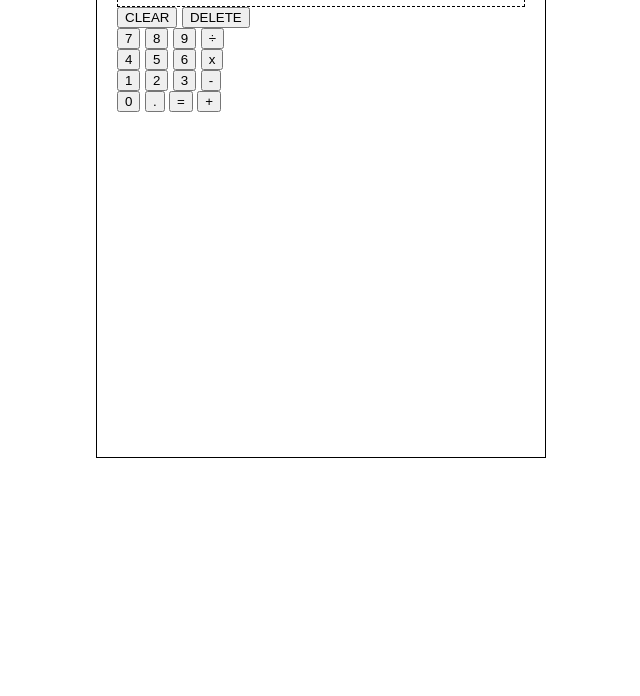
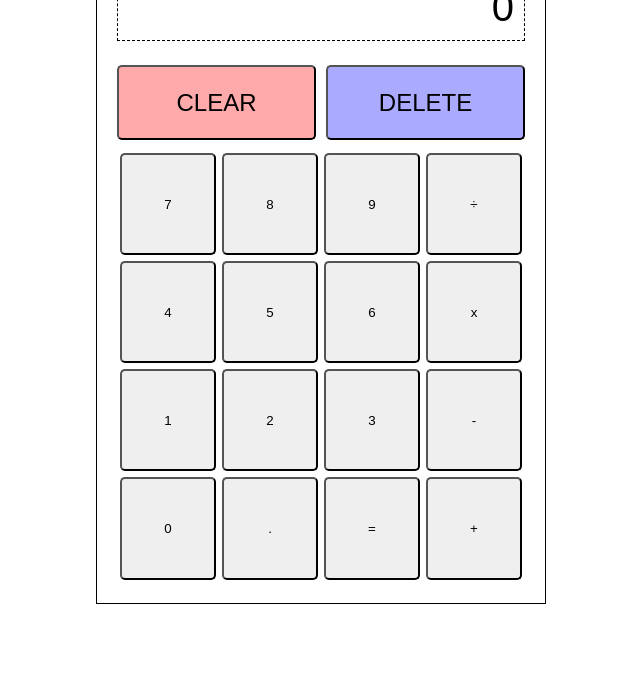
Before and after one commit to aaksant/calculator, a plain HTML site: page index.html in a window 1280 px wide. Shown: the part 104-800 px from the top of the page, without its empty margins (319-959 px from the left). Drawn offline with Linux system fonts and the light colour scheme.

Commit message:
Add style to buttons

```diff
--- a/style.css
+++ b/style.css
@@ -1,3 +1,12 @@
+:root {
+  --clear-button: #faa;
+  --clear-button-hover: #e99;
+  --clear-button-active: #d88;
+  --delete-button: #aaf;
+  --delete-button-hover: #99e;
+  --delete-button-active: #88d;
+}
+
 html {
   box-sizing: border-box;
 }
@@ -22,7 +31,7 @@ body {
 
 .calculator-container {
   width: 450px;
-  height: 550px;
+  height: auto;
   border: 1px solid black;
   display: flex;
   flex-direction: column;
@@ -35,5 +44,63 @@ body {
   align-items: flex-end;
   border: 1px dashed black;
   padding: 10px;
+  font-size: 40px;
+  margin-bottom: 24px;
+}
+
+.buttons-container {
+  display: flex;
+  flex-direction: column;
+}
+
+.edit-buttons {
+  display: flex;
+  justify-content: center;
+  gap: 10px;
+  margin-bottom: 10px;
+}
+
+.edit-buttons button {
+  width: 215px;
+  height: 75px;
   font-size: 24px;
+  border-radius: 5px;
 }
+
+#clear-button {
+  background-color: var(--clear-button);
+}
+
+#clear-button:hover {
+  background-color: var(--clear-button-hover);
+}
+
+#clear-button:active {
+  background-color: var(--clear-button-active);
+}
+
+#delete-button {
+  background-color: var(--delete-button);
+}
+
+#delete-button:hover {
+  background-color: var(--delete-button-hover);
+}
+
+#delete-button:active {
+  background-color: var(--delete-button-active);
+}
+
+.row {
+  display: flex;
+}
+
+.value {
+  display: flex;
+  justify-content: center;
+  align-items: center;
+  width: calc(408.53px / 4);
+  height: calc(408.53px / 4);
+  border-radius: 5px;
+  margin: 3px;
+}
```
